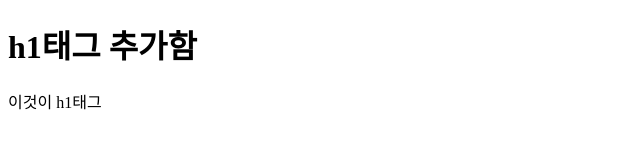
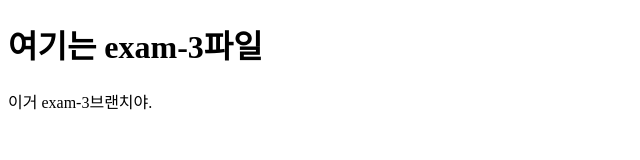
Before and after one commit to skybluejean/Git_MidTest_byJin, a plain HTML site: page index.html in a window 1280 px wide. Shown: the whole page, without its empty margins (0-640 px from the left). Drawn offline with Linux system fonts and the light colour scheme.

Commit message:
exam-3의 내용추가

```diff
--- a/index.html
+++ b/index.html
@@ -12,8 +12,8 @@
 
 <body>
 
-  <h1>h1태그 추가함</h1>
-  <p>이것이 h1태그</p>
+  <h1>여기는 exam-3파일</h1>
+  <p>이거 exam-3브랜치야.</p>
 
 </body>
 
```
